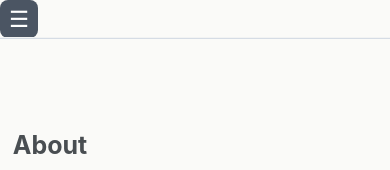
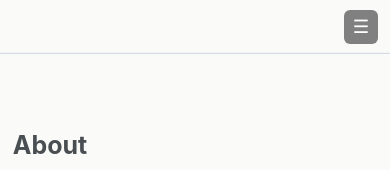
Before and after one commit to liu3309/liu3309.github.io, a Jekyll site: the page built from index.md, in a window 390 px wide. Shown: the top 170 px of the page. Built offline with Jekyll 4.4.1, drawn with Linux system fonts in a browser that asks for light colours; a script that is not in the unit is left out.

Commit message:
Refactor mobile nav toggle styles for consistency

```diff
--- a/assets/css/main.scss
+++ b/assets/css/main.scss
@@ -2305,30 +2305,31 @@ h2#conference-activities::after,
   }
 
   .mobile-nav-toggle {
-  display: flex;
+    display: flex !important;
     align-items: center;
     justify-content: center;
 
-  width: 38px;
-  height: 38px;
-  padding: 0;
-
-  background: #4b5563;
-  border: none;
-  border-radius: 8px;
-
-  color: #fff;
+    width: 34px !important;
+    height: 34px !important;
+
+    margin: 0.6rem 0.75rem 0.6rem auto;
+    padding: 0 !important;
+
+    background-color: #808080 !important;
+    border: 0 !important;
+    border-radius: 6px !important;
+
+    color: #fff !important;
+    font: inherit;
     cursor: pointer;
-
-  transition: background 0.2s ease;
   }
 
   .mobile-nav-toggle:hover {
-  background: #2d2d2d;
+    background-color: #666 !important;
   }
 
   .mobile-nav-toggle__icon {
-  font-size: 1.4rem;
+    font-size: 1.15rem;
     line-height: 1;
   }
 
```
Lines whose indentation alone changed are shown as unchanged.
